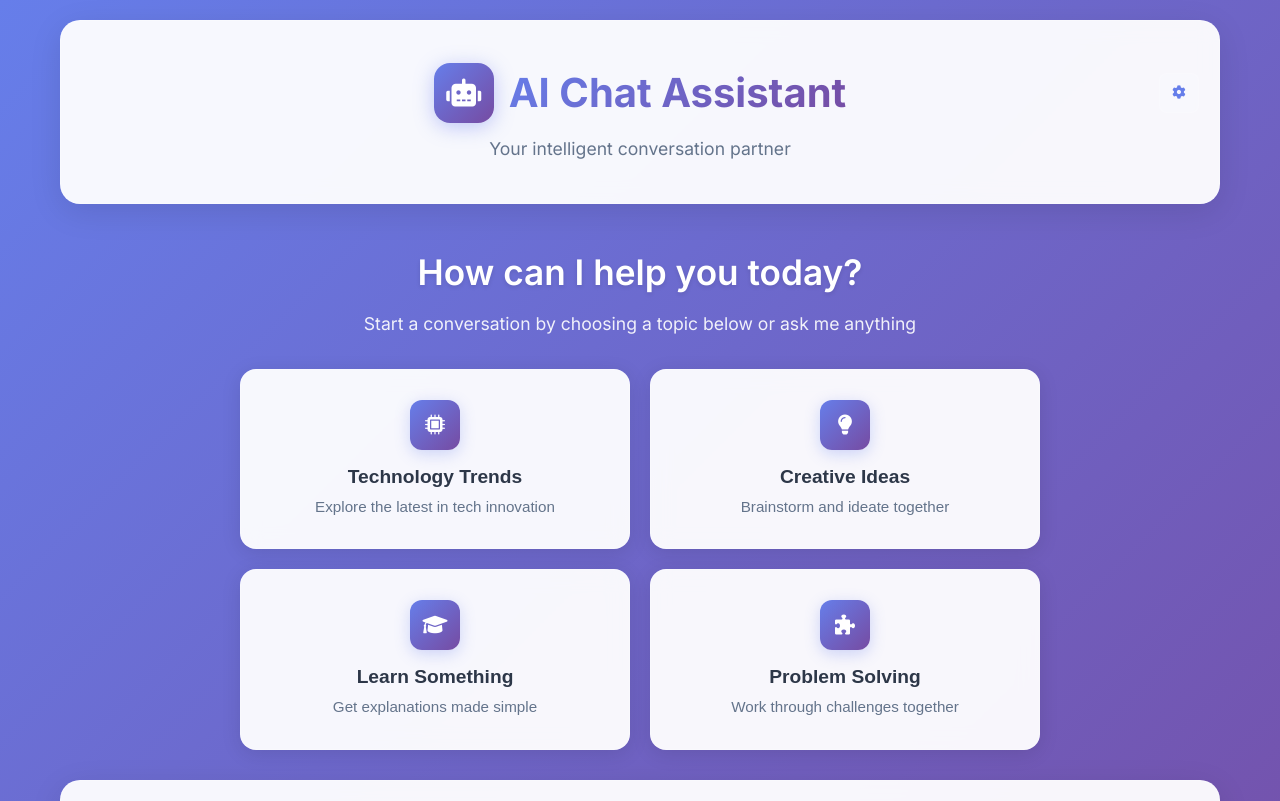
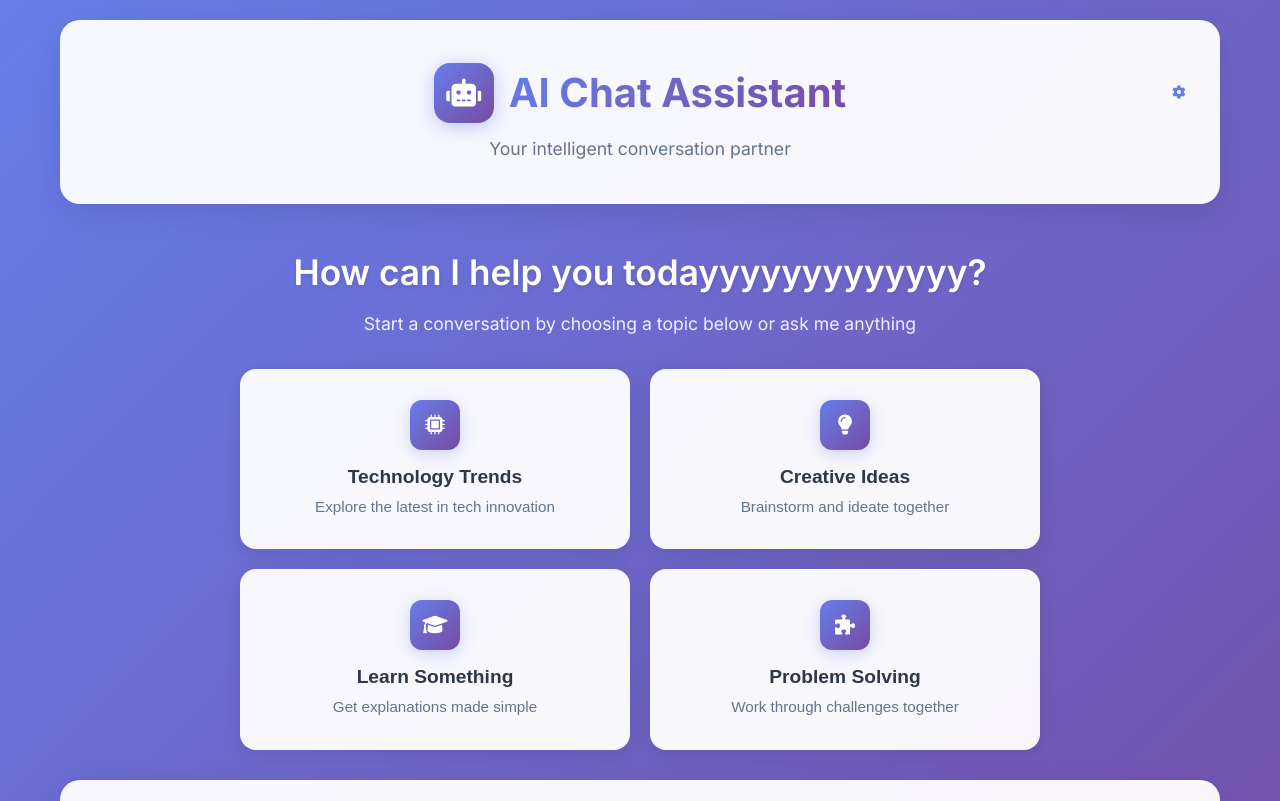
Before and after one commit to ibrahim-abuznaid/ai-chatbot, a plain HTML site: page index.html in a window 1280 px wide. Shown: the top 801 px of the page. Drawn offline with Linux system fonts and the light colour scheme.

Commit message:
first commit

```diff
--- a/index.html
+++ b/index.html
@@ -28,7 +28,7 @@
         <main class="main-content">
             <!-- Welcome Section -->
             <section class="welcome-section">
-                <h2 class="welcome-title">How can I help you today?</h2>
+                <h2 class="welcome-title">How can I help you todayyyyyyyyyyyyy?</h2>
                 <p class="welcome-subtitle">Start a conversation by choosing a topic below or ask me anything</p>
             </section>
 
```
